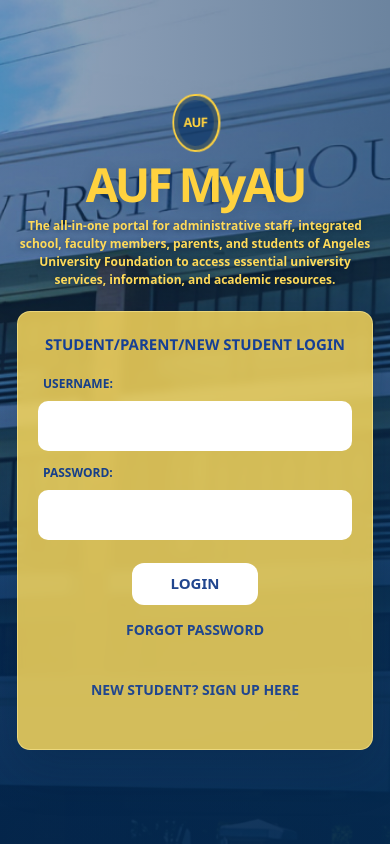
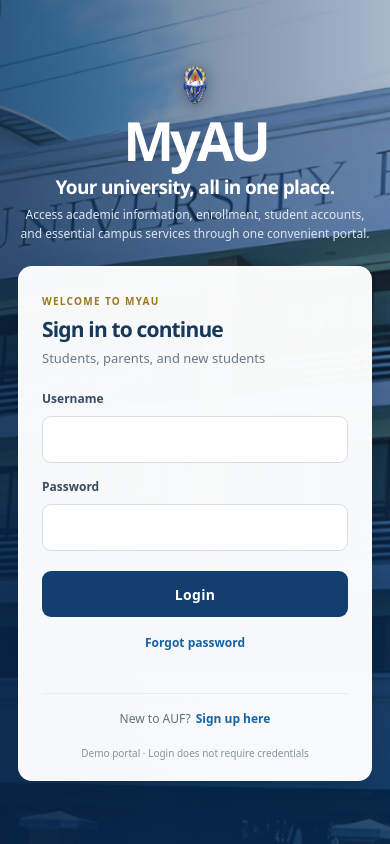
Before and after one commit to jxa-sh-h/MyAU_NV, a React (Vite) app: page / in a window 390 px wide. Built offline with nearby package versions, Linux system fonts and the light colour scheme.

Commit message:
Update login page layout and styles;

```diff
--- a/css/styles.css
+++ b/css/styles.css
@@ -43,24 +43,32 @@ button:focus-visible, a:focus-visible { outline: none; box-shadow: var(--focus);
 .skip-link { position: fixed; z-index: 20; top: 8px; left: 8px; padding: 12px 16px; border-radius: 8px; background: white; color: var(--blue-900); transform: translateY(-150%); }
 .skip-link:focus { transform: translateY(0); }
 
-.login-page { display: grid; min-height: 100vh; min-height: 100svh; place-items: center; padding: 40px clamp(22px, 5vw, 72px); overflow: hidden; color: white; background: linear-gradient(90deg, rgb(4 37 75 / 36%), rgb(5 42 79 / 54%)), linear-gradient(0deg, rgb(3 35 70 / 64%), transparent 57%), url("/img/login_bg.png") center / cover no-repeat; }
-.login-layout { display: grid; width: min(1240px, 100%); grid-template-columns: minmax(0, 1.45fr) minmax(330px, .8fr); align-items: center; gap: clamp(42px, 8vw, 110px); }
-.login-branding { max-width: 650px; }
-.login-university-mark { display: grid; width: 58px; height: 72px; place-items: center; margin-bottom: 12px; border: 2px solid #ffd23f; border-radius: 48% 48% 50% 50%; color: #ffd23f; background: rgb(12 53 102 / 72%); box-shadow: inset 0 0 0 4px rgb(255 210 63 / 15%); font-family: Manrope, "Segoe UI", sans-serif; font-size: 15px; font-weight: 900; letter-spacing: -.06em; transform: perspective(35px) rotateY(-5deg); }
-.login-branding h1 { margin: 0 0 12px; color: #ffd23f; font-family: Manrope, "Segoe UI", sans-serif; font-size: clamp(56px, 8vw, 104px); font-weight: 900; letter-spacing: -.07em; line-height: .96; text-shadow: 0 3px 14px rgb(6 39 76 / 20%); }
-.login-branding p { max-width: 490px; margin: 0; color: #ffda59; font-size: 15px; font-weight: 650; line-height: 1.65; text-shadow: 0 1px 5px rgb(1 29 60 / 45%); }
-.login-card { width: 100%; padding: 28px clamp(23px, 3vw, 38px) 25px; border: 1px solid rgb(255 238 154 / 54%); border-radius: 13px; color: #193e8b; background: rgb(255 220 91 / 82%); box-shadow: 0 18px 48px rgb(3 26 54 / 22%); backdrop-filter: blur(4px); }
-.login-card h2 { margin: 0 0 28px; color: #153f95; font-family: Manrope, "Segoe UI", sans-serif; font-size: 17px; font-weight: 900; text-align: center; text-transform: uppercase; }
+.login-page { display: grid; min-height: 100vh; min-height: 100svh; place-items: center; padding: clamp(18px, 3.5vh, 40px) clamp(28px, 7vw, 112px); color: white; background: linear-gradient(90deg, rgb(8 35 67 / 66%) 0%, rgb(10 42 77 / 49%) 44%, rgb(10 39 69 / 28%) 100%), linear-gradient(0deg, rgb(4 27 52 / 27%), transparent 60%), url("/img/login_bg.png") center / cover no-repeat; }
+.login-layout { display: grid; width: min(1190px, 100%); grid-template-columns: minmax(0, 1fr) minmax(370px, 440px); align-items: center; gap: clamp(54px, 9vw, 132px); }
+.login-branding { max-width: 590px; }
+.login-title-lockup { display: flex; flex-direction: column; align-items: flex-start; gap: 12px; }
+.login-university-logo { display: block; width: clamp(58px, 6vw, 78px); height: clamp(58px, 6vw, 78px); object-fit: contain; filter: drop-shadow(0 3px 8px rgb(3 23 48 / 45%)); }
+.login-branding h1 { margin: 0; color: #fff; font-family: Manrope, "Segoe UI", sans-serif; font-size: clamp(70px, 8vw, 106px); font-weight: 800; letter-spacing: -.075em; line-height: .94; }
+.login-brand-tagline { margin: 20px 0 13px; color: #fff; font-family: Manrope, "Segoe UI", sans-serif; font-size: clamp(21px, 2.5vw, 29px); font-weight: 650; letter-spacing: -.035em; }
+.login-branding > p:last-of-type { max-width: 470px; margin: 0; color: #e0e9f1; font-size: 15px; line-height: 1.75; }
+.login-card { width: 100%; padding: 39px 38px 24px; border: 1px solid rgb(255 255 255 / 82%); border-radius: 17px; color: var(--ink); background: rgb(255 255 255 / 97%); box-shadow: 0 24px 70px rgb(3 22 43 / 28%); }
+.login-card-heading { margin-bottom: 27px; }
+.login-card-eyebrow { display: block; margin-bottom: 8px; color: #9c7623; font-size: 10px; font-weight: 800; letter-spacing: .13em; text-transform: uppercase; }
+.login-card h2 { margin: 0; color: #16385c; font-family: Manrope, "Segoe UI", sans-serif; font-size: 23px; font-weight: 800; letter-spacing: -.04em; text-align: left; }
+.login-card-heading p { margin: 7px 0 0; color: #6a7886; font-size: 13px; }
 .login-form { display: flex; flex-direction: column; }
-.login-form label { margin: 0 5px 8px; color: #163f8a; font-size: 14px; font-weight: 700; text-transform: uppercase; }
-.login-form input { width: 100%; min-height: 56px; margin: 0 0 13px; padding: 12px 15px; border: 1px solid rgb(255 255 255 / 90%); border-radius: 12px; color: #1c2c3c; background: white; font: inherit; }
-.login-form input:focus { border-color: #1e58a6; outline: none; box-shadow: 0 0 0 3px rgb(30 88 166 / 25%); }
-.login-submit { min-width: 126px; min-height: 42px; align-self: center; margin: 10px 0 7px; padding: 8px 22px; border: 0; border-radius: 12px; color: #21468e; background: white; font-size: 15px; font-weight: 600; text-transform: uppercase; cursor: pointer; transition: background .15s ease, transform .15s ease; }
-.login-submit:hover { background: #f4f8ff; transform: translateY(-1px); }
-.login-text-link { display: block; margin: 0 auto; padding: 7px; border: 0; color: #20468f; background: transparent; font-size: 14px; font-weight: 600; text-transform: uppercase; cursor: pointer; }
-.login-text-link:hover { text-decoration: underline; }
-.login-register-link { margin-top: 40px; }
-.login-message { min-height: 18px; margin: 5px 0 0; color: #173d79; font-size: 12px; font-weight: 600; text-align: center; }
+.login-form label { margin: 0 0 8px; color: #364d62; font-size: 12px; font-weight: 700; }
+.login-form input { width: 100%; min-height: 49px; margin: 0 0 18px; padding: 11px 13px; border: 1px solid #d5dee6; border-radius: 9px; color: #1c2c3c; background: #fff; font: inherit; transition: border-color .15s ease, box-shadow .15s ease; }
+.login-form input:hover { border-color: #9eafbf; }
+.login-form input:focus { border-color: #0878ed; outline: none; box-shadow: 0 0 0 3px rgb(8 120 237 / 15%); }
+.login-submit { min-height: 48px; margin: 5px 0 4px; padding: 11px 18px; border: 0; border-radius: 9px; color: white; background: #123f70; font-size: 14px; font-weight: 750; letter-spacing: .025em; cursor: pointer; transition: background .15s ease, transform .15s ease, box-shadow .15s ease; }
+.login-submit:hover { background: #0c3159; box-shadow: 0 5px 14px rgb(18 63 112 / 20%); transform: translateY(-1px); }
+.login-text-link { padding: 3px 0; border: 0; color: #1762a5; background: transparent; font-size: 12px; font-weight: 700; cursor: pointer; }
+.login-text-link:hover { color: #0d477d; text-decoration: underline; }
+.login-forgot-link { display: block; margin: 10px auto 0; }
+.login-message { min-height: 16px; margin: 8px 0 0; color: #566779; font-size: 11px; text-align: center; }
+.login-register { display: flex; align-items: center; justify-content: center; gap: 5px; margin: 17px 0 0; padding-top: 16px; border-top: 1px solid #e8edf1; color: #617182; font-size: 12px; }
+.login-demo-note { margin: 15px 0 0; color: #8793a0; font-size: 10px; text-align: center; }
 
 .topbar { height: 72px; display: flex; align-items: center; justify-content: space-between; gap: 20px; padding: 0 32px; color: white; background: #0878ed; box-shadow: 0 2px 12px rgb(15 40 67 / 16%); position: relative; z-index: 5; }
 .brand { display: inline-flex; align-items: center; gap: 12px; min-width: 270px; }
@@ -343,8 +351,9 @@ tbody tr:hover { background: #fbfcfd; }
 
 @media (min-width: 1500px) { .main-content { padding-left: 64px; padding-right: 64px; } }
 @media (max-width: 1000px) {
-  .login-layout { grid-template-columns: minmax(0, 1fr) minmax(310px, .88fr); gap: 38px; }
-  .login-branding h1 { font-size: clamp(52px, 8vw, 80px); }
+  .login-page { padding-right: 48px; padding-left: 48px; }
+  .login-layout { grid-template-columns: minmax(0, 1fr) minmax(340px, 410px); gap: 48px; }
+  .login-branding h1 { font-size: clamp(64px, 8vw, 82px); }
   .sidebar { flex-basis: 240px; width: 240px; }
   .main-content { padding: 27px 26px 18px; }
   .hero { padding: 28px; }
@@ -352,13 +361,15 @@ tbody tr:hover { background: #fbfcfd; }
   .dashboard-columns { grid-template-columns: minmax(0, 1.25fr) minmax(230px, .9fr); gap: 13px; }
 }
 @media (max-width: 760px) {
-  .login-page { padding: 36px 22px; }
-  .login-layout { width: min(520px, 100%); grid-template-columns: 1fr; gap: 27px; }
+  .login-page { padding: 30px 24px; background-position: 43% center; }
+  .login-layout { width: min(500px, 100%); grid-template-columns: 1fr; gap: 29px; }
   .login-branding { text-align: center; }
-  .login-university-mark { width: 48px; height: 58px; margin: 0 auto 10px; font-size: 13px; }
-  .login-branding h1 { margin-bottom: 9px; font-size: clamp(46px, 13vw, 67px); }
-  .login-branding p { margin: 0 auto; font-size: 13px; }
-  .login-card { max-width: 440px; justify-self: center; }
+  .login-title-lockup { align-items: center; gap: 10px; }
+  .login-university-logo { width: 52px; height: 52px; }
+  .login-branding h1 { font-size: clamp(54px, 12vw, 72px); }
+  .login-brand-tagline { margin: 10px 0 8px; font-size: 21px; }
+  .login-branding > p:last-of-type { max-width: 430px; margin: 0 auto; font-size: 13px; line-height: 1.6; }
+  .login-card { max-width: 430px; justify-self: center; }
   .topbar { height: 64px; gap: 12px; padding: 0 18px; }
   .brand { min-width: 0; margin-right: auto; }
   .brand-mark { width: 38px; height: 38px; }
@@ -378,15 +389,20 @@ tbody tr:hover { background: #fbfcfd; }
   .right-column { display: grid; grid-template-columns: repeat(2, minmax(0, 1fr)); }
 }
 @media (max-width: 540px) {
-  .login-page { padding: 25px 17px; }
+  .login-page { padding: 24px 18px; background-position: 40% center; }
   .login-layout { gap: 22px; }
-  .login-branding h1 { font-size: 47px; }
-  .login-branding p { max-width: 390px; font-size: 12px; line-height: 1.5; }
-  .login-card { padding: 23px 20px 19px; }
-  .login-card h2 { margin-bottom: 22px; font-size: 15px; }
+  .login-title-lockup { gap: 8px; }
+  .login-university-logo { width: 44px; height: 44px; }
+  .login-branding h1 { font-size: 54px; }
+  .login-brand-tagline { font-size: 19px; }
+  .login-branding > p:last-of-type { max-width: 360px; font-size: 12px; line-height: 1.55; }
+  .login-card { padding: 27px 23px 19px; border-radius: 14px; }
+  .login-card-heading { margin-bottom: 22px; }
+  .login-card h2 { font-size: 21px; }
   .login-form label { font-size: 12px; }
-  .login-form input { min-height: 50px; border-radius: 10px; }
-  .login-register-link { margin-top: 25px; }
+  .login-form input { min-height: 47px; margin-bottom: 15px; }
+  .login-submit { min-height: 46px; }
+  .login-register { margin-top: 14px; padding-top: 13px; }
   .topbar { padding: 0 13px; }
   .brand { gap: 8px; }
   .brand-copy span { max-width: 165px; overflow: hidden; font-size: 7px; letter-spacing: .08em; text-overflow: ellipsis; white-space: nowrap; }
--- a/src/pages/LoginPage.jsx
+++ b/src/pages/LoginPage.jsx
@@ -14,35 +14,42 @@ export default function LoginPage() {
     <main className="login-page">
       <div className="login-layout">
         <section className="login-branding" aria-labelledby="login-title">
-          <div className="login-university-mark" aria-label="Angeles University Foundation">
-            <span>AUF</span>
+          <div className="login-title-lockup">
+            <img className="login-university-logo" src="/img/auf_logo.png" alt="Angeles University Foundation crest" />
+            <h1 id="login-title">MyAU</h1>
           </div>
-          <h1 id="login-title">AUF MyAU</h1>
+          <h2 className="login-brand-tagline">Your university, all in one place.</h2>
           <p>
-            The all-in-one portal for administrative staff, integrated school,
-            faculty members, parents, and students of Angeles University
-            Foundation to access essential university services, information, and
-            academic resources.
+            Access academic information, enrollment, student accounts, and
+            essential campus services through one convenient portal.
           </p>
         </section>
 
         <section className="login-card" aria-labelledby="login-card-title">
-          <h2 id="login-card-title">Student/Parent/New Student Login</h2>
+          <div className="login-card-heading">
+            <span className="login-card-eyebrow">Welcome to MyAU</span>
+            <h2 id="login-card-title">Sign in to continue</h2>
+            <p>Students, parents, and new students</p>
+          </div>
           <form className="login-form" onSubmit={signIn}>
-            <label htmlFor="login-username">Username:</label>
+            <label htmlFor="login-username">Username</label>
             <input id="login-username" name="username" type="text" autoComplete="username" />
-            <label htmlFor="login-password">Password:</label>
+            <label htmlFor="login-password">Password</label>
             <input id="login-password" name="password" type="password" autoComplete="current-password" />
             <button className="login-submit" type="submit">Login</button>
           </form>
 
-          <button className="login-text-link" type="button" onClick={() => setMessage("Password recovery is not available in this demo.")}>
+          <button className="login-text-link login-forgot-link" type="button" onClick={() => setMessage("Password recovery is not available in this demo.")}>
             Forgot password
           </button>
-          <button className="login-text-link login-register-link" type="button" onClick={() => setMessage("New student registration is not available in this demo.")}>
-            New student? Sign up here
-          </button>
           <p className="login-message" role="status" aria-live="polite">{message}</p>
+          <div className="login-register">
+            <span>New to AUF?</span>
+            <button className="login-text-link" type="button" onClick={() => setMessage("New student registration is not available in this demo.")}>
+              Sign up here
+            </button>
+          </div>
+          <p className="login-demo-note">Demo portal · Login does not require credentials</p>
         </section>
       </div>
     </main>
```
Also changed, not shown: src/components/AppLayout.jsx (+3 -4 lines), public/img/auf_logo.png (added).
